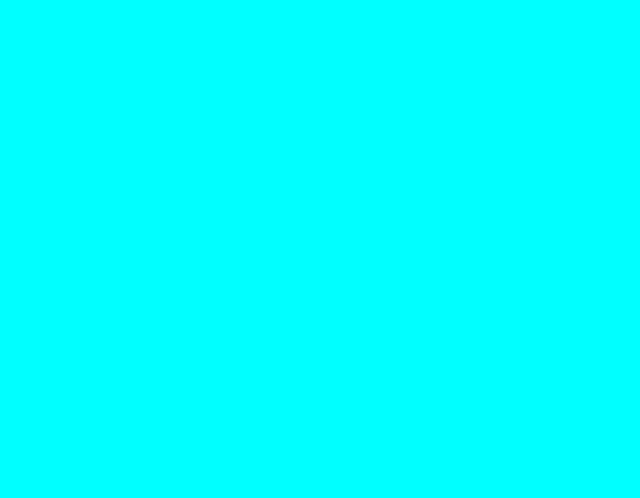
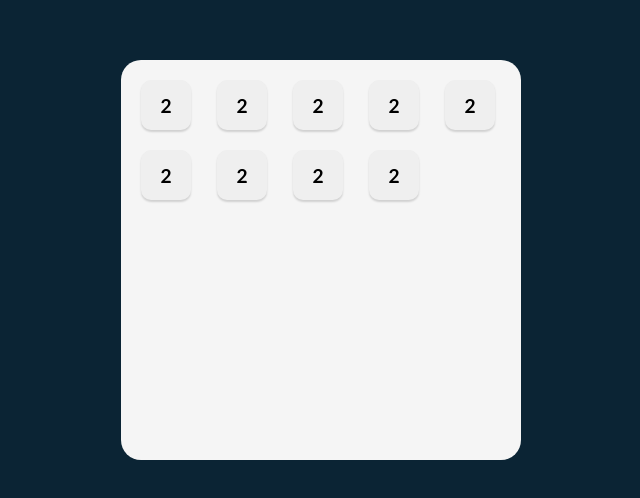
Before and after one commit to Kabileshwaran183/Tenzies-Game, a React (Vite) app: page / in a window 1280 px wide. Shown: the part 140-638 px from the top of the page, without its empty margins (319-959 px from the left). Built offline with nearby package versions, Linux system fonts and the light colour scheme.

Commit message:
creating die button with styles

```diff
--- a/src/App.jsx
+++ b/src/App.jsx
@@ -1,4 +1,5 @@
 
+import Dice from "./components/Dice"
 
 function App() {
 
@@ -6,7 +7,9 @@ function App() {
     <>
     <main>
       <div className="dice-container">
-
+      <Dice value={2}/><Dice value={2}/><Dice value={2}/>
+      <Dice value={2}/><Dice value={2}/><Dice value={2}/>
+      <Dice value={2}/><Dice value={2}/><Dice value={2}/>
       </div>
     </main>
     </>
--- a/src/components/Dice.jsx
+++ b/src/components/Dice.jsx
@@ -1,3 +1,7 @@
-export default function Dice(){
-
+export default function Dice(props){
+    return(
+        <button className="die-btn">
+            {props.value}
+        </button>
+    )
 }
--- a/src/index.css
+++ b/src/index.css
@@ -3,8 +3,38 @@
 }
 body{
   margin:0;
-  background-color: aqua;
+  background-color: #0B2434;
+  padding:20px;
+  height: 100vh;
+  display: flex;
+
+  align-items: center;
+  justify-content: center;
+}
+div#root{
+  height: 100%;
+  width: 100%;
+  max-height: 400px;
+  max-width: 400px;
 }
 main{
-  background-color: white;
+  background-color: #F5F5F5;
+  height: 100%;
+  border-radius: 20px;
+  padding:20px;
 }
+.dice-container{
+  display: grid;
+  gap:20px;
+  grid-template : auto auto / repeat(5,1fr)
+}
+.die-btn{
+  border:none;
+  box-shadow: 0px 2px 2px rgb(0,0,0,0.15);
+  border-radius: 10px;
+  font-family: 'Gill Sans', sans-serif;
+  font-weight: bold;
+  font-size: 1.2rem;
+  width:50px;
+  height: 50px;
+}
```
